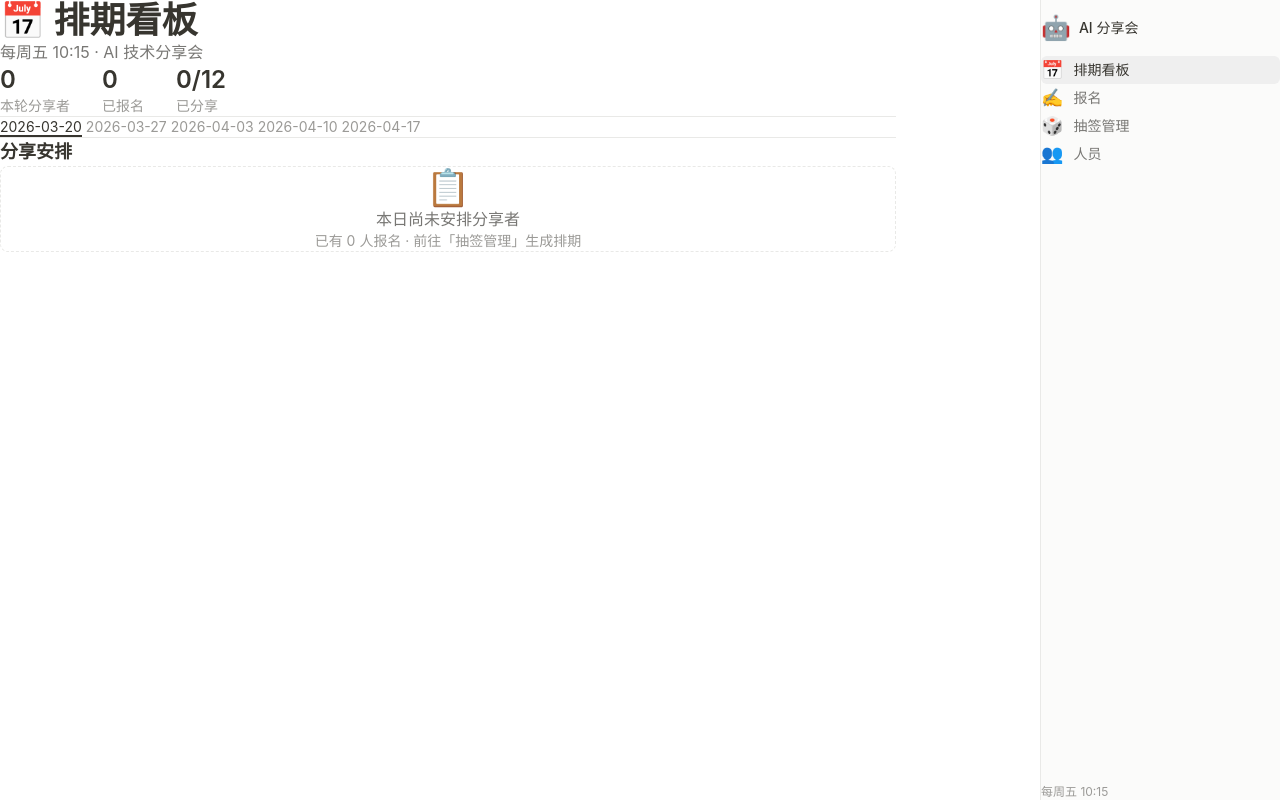
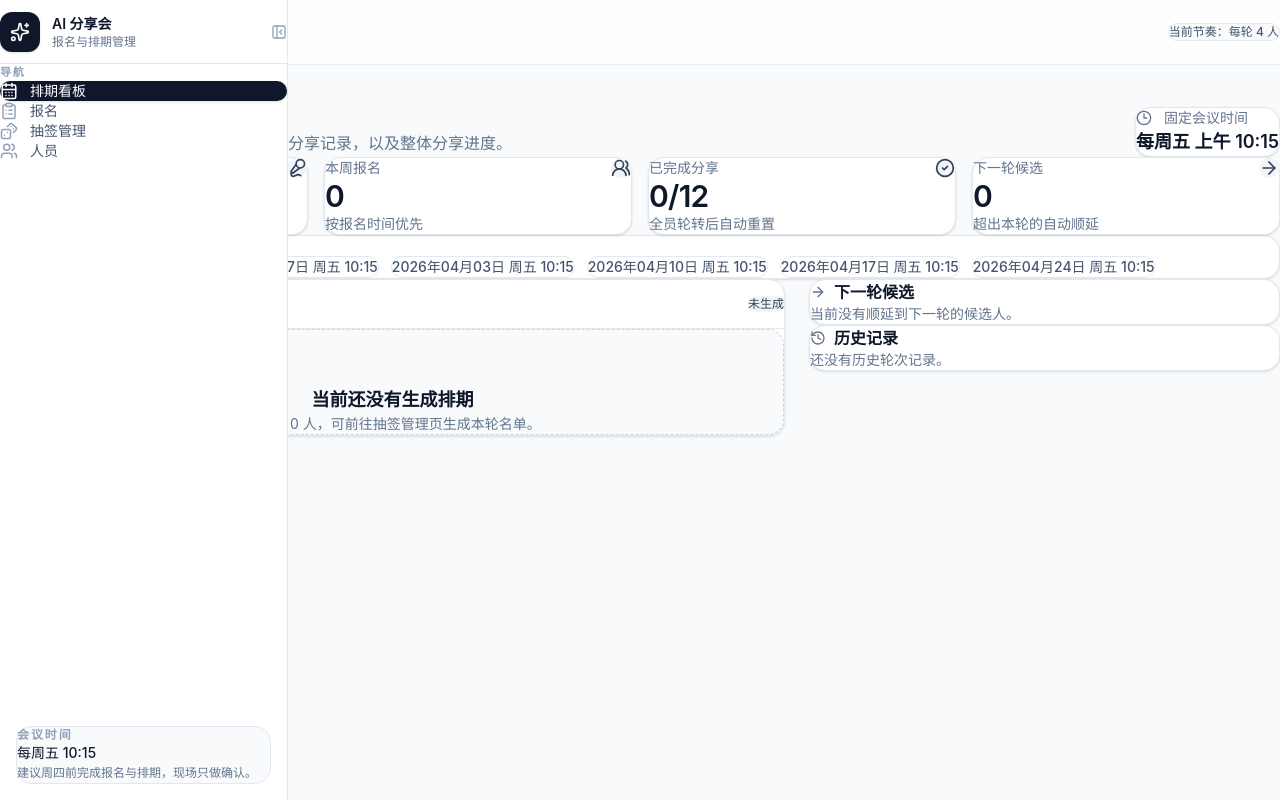
Before and after one commit to toller892/AI_zeabur_proj, a React (Vite) app: page / in a window 1280 px wide. Built offline with nearby package versions, Linux system fonts and the light colour scheme.

Commit message:
refactor: 重做整体框架与首页样板为 Linear/Tremor 风格

```diff
--- a/src/components/Layout.tsx
+++ b/src/components/Layout.tsx
@@ -1,59 +1,80 @@
 import { NavLink, Outlet } from 'react-router-dom'
-import { motion } from 'framer-motion'
-import { ClipboardList, CalendarDays, Dices, Users } from 'lucide-react'
+import { CalendarDays, ClipboardList, Dices, Users, Sparkles, PanelLeftClose } from 'lucide-react'
 import { cn } from '@/lib/utils'
 
 const navItems = [
-  { to: '/', icon: CalendarDays, label: '排期看板', emoji: '📅' },
-  { to: '/signup', icon: ClipboardList, label: '报名', emoji: '✍️' },
-  { to: '/admin', icon: Dices, label: '抽签管理', emoji: '🎲' },
-  { to: '/members', icon: Users, label: '人员', emoji: '👥' },
+  { to: '/', label: '排期看板', icon: CalendarDays },
+  { to: '/signup', label: '报名', icon: ClipboardList },
+  { to: '/admin', label: '抽签管理', icon: Dices },
+  { to: '/members', label: '人员', icon: Users },
 ]
 
 export default function Layout() {
   return (
-    <div className="min-h-screen bg-white flex">
-      {/* Sidebar - Right */}
-      <aside className="fixed right-0 top-0 bottom-0 w-60 bg-[#fbfbfa] flex flex-col border-l border-[#e9e9e7]">
-        {/* Logo */}
-        <div className="h-14 flex items-center gap-2 px-4 hover:bg-[#efefef] cursor-pointer transition-colors">
-          <span className="text-2xl">🤖</span>
-          <span className="text-sm font-medium text-[#37352f]">AI 分享会</span>
+    <div className="min-h-screen bg-[#f8fafc] text-slate-900">
+      <aside className="fixed inset-y-0 left-0 z-40 w-72 border-r border-slate-200 bg-white">
+        <div className="flex h-16 items-center gap-3 border-b border-slate-200 px-5">
+          <div className="flex h-10 w-10 items-center justify-center rounded-xl bg-slate-900 text-white shadow-sm">
+            <Sparkles className="h-5 w-5" />
+          </div>
+          <div className="flex-1">
+            <div className="text-sm font-semibold text-slate-900">AI 分享会</div>
+            <div className="text-xs text-slate-500">报名与排期管理</div>
+          </div>
+          <button className="rounded-lg p-2 text-slate-400 hover:bg-slate-100 hover:text-slate-700 transition-colors">
+            <PanelLeftClose className="h-4 w-4" />
+          </button>
         </div>
 
-        {/* Nav Items */}
-        <nav className="flex-1 py-2 px-2">
-          <div className="space-y-0.5">
-            {navItems.map(({ to, label, emoji }) => (
+        <div className="px-4 py-5">
+          <div className="mb-3 px-3 text-[11px] font-semibold uppercase tracking-[0.16em] text-slate-400">
+            导航
+          </div>
+          <nav className="space-y-1.5">
+            {navItems.map(({ to, label, icon: Icon }) => (
               <NavLink key={to} to={to} end={to === '/'}>
                 {({ isActive }) => (
                   <div
                     className={cn(
-                      'flex items-center gap-2.5 px-3 py-1.5 rounded-md text-sm transition-colors cursor-pointer',
+                      'group flex items-center gap-3 rounded-xl px-3.5 py-3 text-sm font-medium transition-all',
                       isActive
-                        ? 'bg-[#efefef] text-[#37352f]'
-                        : 'text-[#787774] hover:bg-[#efefef]'
+                        ? 'bg-slate-900 text-white shadow-sm'
+                        : 'text-slate-600 hover:bg-slate-100 hover:text-slate-900'
                     )}
                   >
-                    <span className="text-lg">{emoji}</span>
+                    <Icon className={cn('h-4.5 w-4.5', isActive ? 'text-white' : 'text-slate-400 group-hover:text-slate-700')} />
                     <span>{label}</span>
                   </div>
                 )}
               </NavLink>
             ))}
-          </div>
-        </nav>
+          </nav>
+        </div>
 
-        {/* Footer */}
-        <div className="p-4 text-xs text-[#9b9a97]">
-          每周五 10:15
+        <div className="absolute inset-x-4 bottom-4 rounded-2xl border border-slate-200 bg-slate-50 p-4">
+          <div className="text-xs font-semibold uppercase tracking-[0.16em] text-slate-400">会议时间</div>
+          <div className="mt-2 text-sm font-medium text-slate-900">每周五 10:15</div>
+          <p className="mt-1 text-xs leading-5 text-slate-500">建议周四前完成报名与排期，现场只做确认。</p>
         </div>
       </aside>
 
-      {/* Main Content */}
-      <div className="flex-1 mr-60">
-        <main className="max-w-4xl mx-auto px-24 py-20">
-          <Outlet />
+      <div className="ml-72 min-h-screen">
+        <header className="sticky top-0 z-30 border-b border-slate-200/80 bg-white/80 backdrop-blur-xl">
+          <div className="flex h-16 items-center justify-between px-10">
+            <div>
+              <div className="text-sm font-semibold text-slate-900">分享会后台</div>
+              <div className="text-xs text-slate-500">Linear × Tremor 风格重构</div>
+            </div>
+            <div className="rounded-full border border-slate-200 bg-slate-50 px-3 py-1.5 text-xs font-medium text-slate-600">
+              当前节奏：每轮 4 人
+            </div>
+          </div>
+        </header>
+
+        <main className="px-10 py-10">
+          <div className="mx-auto max-w-7xl">
+            <Outlet />
+          </div>
         </main>
       </div>
     </div>
--- a/src/pages/SchedulePage.tsx
+++ b/src/pages/SchedulePage.tsx
@@ -1,160 +1,205 @@
-import { useState } from 'react'
+import { useMemo, useState } from 'react'
 import { motion } from 'framer-motion'
+import { ArrowRight, CalendarDays, CheckCircle2, Clock3, History, Mic2, Sparkles, Users2 } from 'lucide-react'
 import { useStore } from '@/store/useStore'
-import { AnimatedCard, AnimatedList, AnimatedListItem } from '@/components/ui/AnimatedCard'
-import { Tag } from '@/components/ui/Button'
-import { ChevronRight } from 'lucide-react'
+
+function StatCard({ title, value, hint, icon: Icon }: { title: string; value: string | number; hint: string; icon: any }) {
+  return (
+    <div className="rounded-2xl border border-slate-200 bg-white p-5 shadow-sm">
+      <div className="flex items-start justify-between">
+        <div>
+          <div className="text-sm font-medium text-slate-500">{title}</div>
+          <div className="mt-3 text-3xl font-semibold tracking-tight text-slate-900">{value}</div>
+          <div className="mt-2 text-sm text-slate-500">{hint}</div>
+        </div>
+        <div className="rounded-xl bg-slate-100 p-3 text-slate-700">
+          <Icon className="h-5 w-5" />
+        </div>
+      </div>
+    </div>
+  )
+}
+
+function Pill({ children, tone = 'default' }: { children: React.ReactNode; tone?: 'default' | 'success' | 'warning' | 'brand' | 'purple' }) {
+  const cls = {
+    default: 'bg-slate-100 text-slate-700',
+    success: 'bg-emerald-50 text-emerald-700 ring-1 ring-emerald-200',
+    warning: 'bg-amber-50 text-amber-700 ring-1 ring-amber-200',
+    brand: 'bg-sky-50 text-sky-700 ring-1 ring-sky-200',
+    purple: 'bg-violet-50 text-violet-700 ring-1 ring-violet-200',
+  }[tone]
+  return <span className={`inline-flex items-center rounded-full px-2.5 py-1 text-xs font-medium ${cls}`}>{children}</span>
+}
 
 export default function SchedulePage() {
   const { rounds, getUpcomingFridays, getSignupsForDate, getNextRoundSpeakers, members } = useStore()
   const fridays = getUpcomingFridays()
   const [selectedDate, setSelectedDate] = useState(fridays[0]?.date || '')
 
-  const currentRound = rounds.find(r => r.date === selectedDate)
+  const currentRound = rounds.find((r) => r.date === selectedDate)
   const signups = getSignupsForDate(selectedDate)
   const nextQueue = getNextRoundSpeakers()
-  const sharedCount = members.filter(m => m.hasShared).length
+  const sharedCount = members.filter((m) => m.hasShared).length
   const totalCount = members.length
 
-  const completedRounds = rounds
-    .filter(r => r.status === 'completed')
-    .sort((a, b) => b.date.localeCompare(a.date))
+  const completedRounds = useMemo(
+    () => rounds.filter((r) => r.status === 'completed').sort((a, b) => b.date.localeCompare(a.date)),
+    [rounds]
+  )
 
   return (
-    <div className="space-y-8">
-      {/* Header */}
+    <div className="space-y-10">
+      <section className="flex items-end justify-between gap-8">
         <div>
-        <h1 className="text-4xl font-bold text-[#37352f]">📅 排期看板</h1>
-        <p className="text-[#787774] mt-2">每周五 10:15 · AI 技术分享会</p>
+          <div className="inline-flex items-center gap-2 rounded-full bg-sky-50 px-3 py-1 text-xs font-medium text-sky-700 ring-1 ring-sky-200">
+            <Sparkles className="h-3.5 w-3.5" />
+            AI 分享会运营面板
+          </div>
+          <h1 className="mt-4 text-4xl font-semibold tracking-tight text-slate-900">排期看板</h1>
+          <p className="mt-3 max-w-2xl text-base leading-7 text-slate-500">
+            用于查看本周安排、下一轮候选人、历史分享记录，以及整体分享进度。
+          </p>
         </div>
 
-      {/* Stats */}
-      <div className="flex gap-8 py-4 border-b border-[#e9e9e7]">
-        <div>
-          <div className="text-2xl font-semibold text-[#37352f]">{currentRound?.speakers.length || 0}</div>
-          <div className="text-sm text-[#9b9a97]">本轮分享者</div>
+        <div className="rounded-2xl border border-slate-200 bg-white px-5 py-4 shadow-sm">
+          <div className="flex items-center gap-3 text-sm text-slate-500">
+            <Clock3 className="h-4 w-4" />
+            固定会议时间
           </div>
-        <div>
-          <div className="text-2xl font-semibold text-[#37352f]">{signups.filter(s => s.status === 'pending').length}</div>
-          <div className="text-sm text-[#9b9a97]">已报名</div>
+          <div className="mt-2 text-lg font-semibold text-slate-900">每周五 上午 10:15</div>
         </div>
-        <div>
-          <div className="text-2xl font-semibold text-[#37352f]">{sharedCount}/{totalCount}</div>
-          <div className="text-sm text-[#9b9a97]">已分享</div>
+      </section>
+
+      <section className="grid grid-cols-1 gap-4 md:grid-cols-2 xl:grid-cols-4">
+        <StatCard title="本轮分享者" value={currentRound?.speakers.length || 0} hint="每轮固定 4 人" icon={Mic2} />
+        <StatCard title="本周报名" value={signups.filter((s) => s.status === 'pending').length} hint="按报名时间优先" icon={Users2} />
+        <StatCard title="已完成分享" value={`${sharedCount}/${totalCount}`} hint="全员轮转后自动重置" icon={CheckCircle2} />
+        <StatCard title="下一轮候选" value={nextQueue.length} hint="超出本轮的自动顺延" icon={ArrowRight} />
+      </section>
+
+      <section className="rounded-2xl border border-slate-200 bg-white p-4 shadow-sm">
+        <div className="mb-4 flex items-center gap-2 text-sm font-medium text-slate-500">
+          <CalendarDays className="h-4 w-4" />
+          选择分享日期
         </div>
-      </div>
-
-      {/* Date Tabs */}
-      <div className="flex gap-1 border-b border-[#e9e9e7]">
-        {fridays.slice(0, 5).map((f) => (
+        <div className="flex flex-wrap gap-3">
+          {fridays.slice(0, 6).map((f) => (
             <button
               key={f.date}
               onClick={() => setSelectedDate(f.date)}
-            className={`px-4 py-2 text-sm transition-colors relative ${
+              className={`rounded-xl border px-4 py-3 text-sm font-medium transition-all ${
                 selectedDate === f.date
-                ? 'text-[#37352f]'
-                : 'text-[#9b9a97] hover:text-[#37352f] hover:bg-[#f7f6f3]'
+                  ? 'border-slate-900 bg-slate-900 text-white shadow-sm'
+                  : 'border-slate-200 bg-white text-slate-600 hover:border-slate-300 hover:bg-slate-50'
               }`}
             >
-            {f.date}
-            {selectedDate === f.date && (
-              <motion.div
-                layoutId="dateTab"
-                className="absolute bottom-0 left-0 right-0 h-0.5 bg-[#37352f]"
-              />
-            )}
+              {f.label}
             </button>
           ))}
         </div>
+      </section>
 
-      {/* Current Round */}
+      <div className="grid grid-cols-1 gap-6 xl:grid-cols-[1.25fr_0.75fr]">
+        <section className="rounded-2xl border border-slate-200 bg-white shadow-sm">
+          <div className="flex items-center justify-between border-b border-slate-200 px-6 py-5">
             <div>
-        <div className="flex items-center justify-between mb-4">
-          <h2 className="text-lg font-semibold text-[#37352f]">分享安排</h2>
-          {currentRound && (
-            <Tag color={currentRound.status === 'completed' ? 'green' : 'blue'}>
+              <div className="text-lg font-semibold text-slate-900">{selectedDate} 分享安排</div>
+              <div className="mt-1 text-sm text-slate-500">优先安排报名者，不足则抽签补位</div>
+            </div>
+            {currentRound ? (
+              <Pill tone={currentRound.status === 'completed' ? 'success' : 'brand'}>
                 {currentRound.status === 'completed' ? '已完成' : '即将开始'}
-            </Tag>
+              </Pill>
+            ) : (
+              <Pill>未生成</Pill>
             )}
           </div>
 
+          <div className="p-6">
             {currentRound && currentRound.speakers.length > 0 ? (
-          <div className="border border-[#e9e9e7] rounded-lg overflow-hidden">
-            <AnimatedList>
+              <div className="space-y-3">
                 {currentRound.speakers.map((speaker, i) => (
-                <AnimatedListItem key={speaker.id} id={speaker.id} index={i}>
-                  <div className={`flex items-center gap-4 px-4 py-3 hover:bg-[#f7f6f3] transition-colors ${
-                    i !== currentRound.speakers.length - 1 ? 'border-b border-[#e9e9e7]' : ''
-                  }`}>
-                    <span className="w-6 h-6 rounded bg-[#f7f6f3] flex items-center justify-center text-sm text-[#787774]">
+                  <motion.div
+                    key={speaker.id}
+                    initial={{ opacity: 0, y: 8 }}
+                    animate={{ opacity: 1, y: 0 }}
+                    transition={{ duration: 0.2, delay: i * 0.04 }}
+                    className="flex items-center gap-4 rounded-2xl border border-slate-200 bg-slate-50/70 px-4 py-4"
+                  >
+                    <div className="flex h-11 w-11 items-center justify-center rounded-2xl bg-white text-sm font-semibold text-slate-900 shadow-sm ring-1 ring-slate-200">
                       {i + 1}
-                    </span>
-                    <div className="flex-1">
+                    </div>
+                    <div className="min-w-0 flex-1">
                       <div className="flex items-center gap-2">
-                        <span className="font-medium text-[#37352f]">{speaker.name}</span>
-                        <Tag color={speaker.source === 'signup' ? 'purple' : 'yellow'}>
+                        <span className="truncate text-base font-semibold text-slate-900">{speaker.name}</span>
+                        <Pill tone={speaker.source === 'signup' ? 'purple' : 'warning'}>
                           {speaker.source === 'signup' ? '报名' : '抽签'}
-                        </Tag>
+                        </Pill>
                       </div>
-                      <p className="text-sm text-[#787774] mt-0.5">{speaker.topic}</p>
+                      <p className="mt-1 truncate text-sm text-slate-500">{speaker.topic}</p>
                     </div>
-                    <ChevronRight className="w-4 h-4 text-[#d3d1cb]" />
-                  </div>
-                </AnimatedListItem>
+                  </motion.div>
                 ))}
-            </AnimatedList>
               </div>
             ) : (
-          <div className="border border-[#e9e9e7] border-dashed rounded-lg py-16 text-center">
-            <div className="text-4xl mb-3">📋</div>
-            <p className="text-[#787774]">本日尚未安排分享者</p>
-            <p className="text-sm text-[#9b9a97] mt-1">
-              已有 {signups.filter(s => s.targetDate === selectedDate).length} 人报名 · 前往「抽签管理」生成排期
-            </p>
+              <div className="rounded-2xl border border-dashed border-slate-300 bg-slate-50 px-6 py-16 text-center">
+                <div className="mx-auto flex h-14 w-14 items-center justify-center rounded-2xl bg-white shadow-sm ring-1 ring-slate-200">
+                  <CalendarDays className="h-6 w-6 text-slate-500" />
+                </div>
+                <h3 className="mt-4 text-lg font-semibold text-slate-900">当前还没有生成排期</h3>
+                <p className="mt-2 text-sm text-slate-500">已报名 {signups.filter((s) => s.targetDate === selectedDate).length} 人，可前往抽签管理页生成本轮名单。</p>
               </div>
             )}
           </div>
+        </section>
 
-      {/* Next Queue */}
-      {nextQueue.length > 0 && (
-        <div>
-          <h3 className="text-sm font-medium text-[#787774] mb-3">📋 下一轮排队</h3>
-          <div className="flex flex-wrap gap-2">
-            {nextQueue.map((s) => (
-              <span
-                key={s.id}
-                className="px-3 py-1.5 rounded-full bg-[#f7f6f3] text-sm text-[#37352f]"
-              >
-                {s.name} · {s.topic}
-              </span>
+        <div className="space-y-6">
+          <section className="rounded-2xl border border-slate-200 bg-white p-6 shadow-sm">
+            <div className="mb-4 flex items-center gap-2 text-base font-semibold text-slate-900">
+              <ArrowRight className="h-4 w-4 text-slate-500" />
+              下一轮候选
+            </div>
+            {nextQueue.length > 0 ? (
+              <div className="space-y-3">
+                {nextQueue.slice(0, 6).map((s) => (
+                  <div key={s.id} className="rounded-xl border border-slate-200 bg-slate-50 px-4 py-3">
+                    <div className="text-sm font-medium text-slate-900">{s.name}</div>
+                    <div className="mt-1 text-sm text-slate-500">{s.topic}</div>
+                  </div>
                 ))}
               </div>
+            ) : (
+              <p className="text-sm text-slate-500">当前没有顺延到下一轮的候选人。</p>
+            )}
+          </section>
+
+          <section className="rounded-2xl border border-slate-200 bg-white p-6 shadow-sm">
+            <div className="mb-4 flex items-center gap-2 text-base font-semibold text-slate-900">
+              <History className="h-4 w-4 text-slate-500" />
+              历史记录
             </div>
-      )}
-
-      {/* History */}
-      {completedRounds.length > 0 && (
-        <div>
-          <h3 className="text-sm font-medium text-[#787774] mb-3">📜 历史记录</h3>
+            {completedRounds.length > 0 ? (
               <div className="space-y-3">
-            {completedRounds.map((round) => (
-              <div key={round.date} className="p-4 bg-[#f7f6f3] rounded-lg">
-                <div className="flex items-center justify-between mb-2">
-                  <span className="text-sm font-medium text-[#37352f]">{round.date}</span>
-                  <Tag color="green">已完成</Tag>
+                {completedRounds.slice(0, 5).map((round) => (
+                  <div key={round.date} className="rounded-xl border border-slate-200 bg-slate-50 px-4 py-3">
+                    <div className="flex items-center justify-between">
+                      <div className="text-sm font-medium text-slate-900">{round.date}</div>
+                      <Pill tone="success">已完成</Pill>
                     </div>
-                <div className="flex flex-wrap gap-2">
-                  {round.speakers.map(s => (
-                    <span key={s.id} className="text-sm text-[#787774]">
-                      {s.name}: {s.topic}
-                    </span>
+                    <div className="mt-2 flex flex-wrap gap-2 text-sm text-slate-500">
+                      {round.speakers.map((s) => (
+                        <span key={s.id}>{s.name}</span>
                       ))}
                     </div>
                   </div>
                 ))}
               </div>
+            ) : (
+              <p className="text-sm text-slate-500">还没有历史轮次记录。</p>
+            )}
+          </section>
         </div>
-      )}
+      </div>
     </div>
   )
 }
```
Lines whose indentation alone changed are shown as unchanged.
